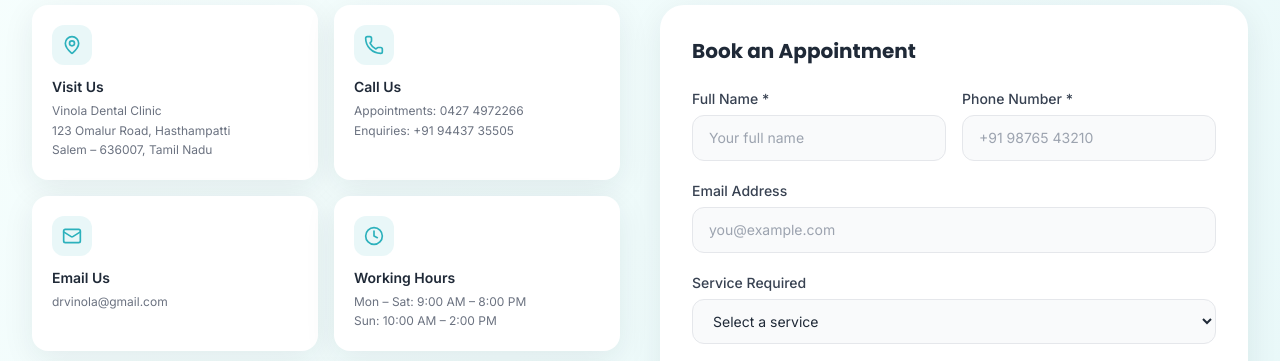
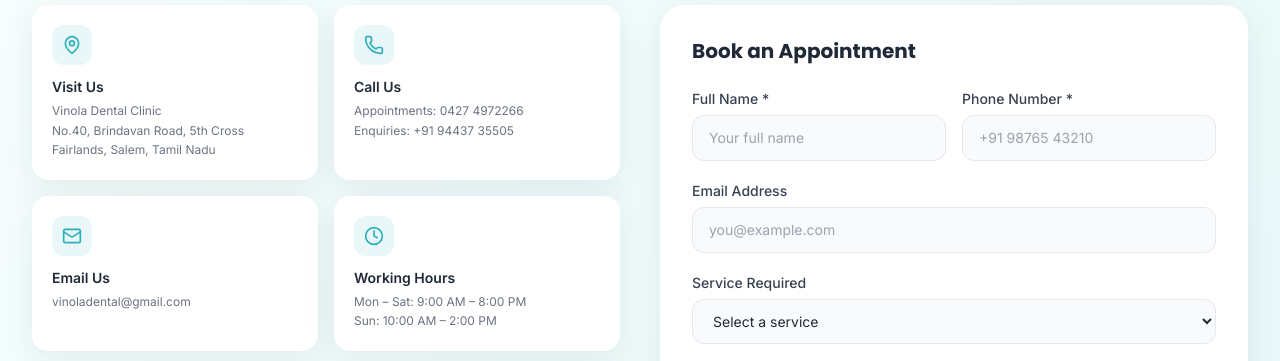
Before and after one commit to udhay13/vinola, a Next.js app: page / in a window 1280 px wide. Shown: the part 7000-7361 px from the top of the page. Built offline with nearby package versions, Linux system fonts and the light colour scheme.

Commit message:
fix: update contact section with correct address and email from footer

```diff
--- a/components/ContactSection.tsx
+++ b/components/ContactSection.tsx
@@ -19,7 +19,7 @@
   {
     icon: MapPin,
     title: "Visit Us",
-    lines: ["Vinola Dental Clinic", "123 Omalur Road, Hasthampatti", "Salem – 636007, Tamil Nadu"],
+    lines: ["Vinola Dental Clinic", "No.40, Brindavan Road, 5th Cross", "Fairlands, Salem, Tamil Nadu"],
   },
   {
     icon: Phone,
@@ -29,7 +29,7 @@
   {
     icon: Mail,
     title: "Email Us",
-    lines: ["drvinola@gmail.com"],
+    lines: ["vinoladental@gmail.com"],
   },
   {
     icon: Clock,
```
